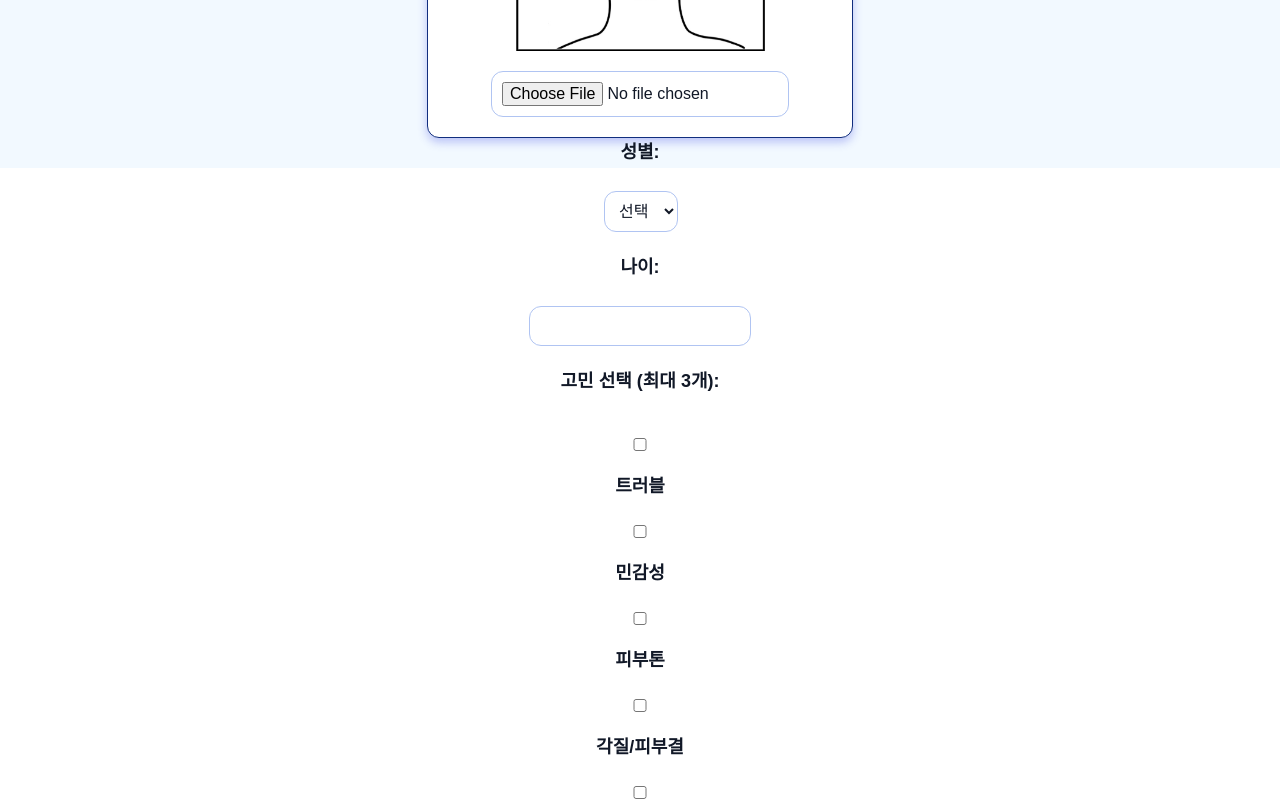
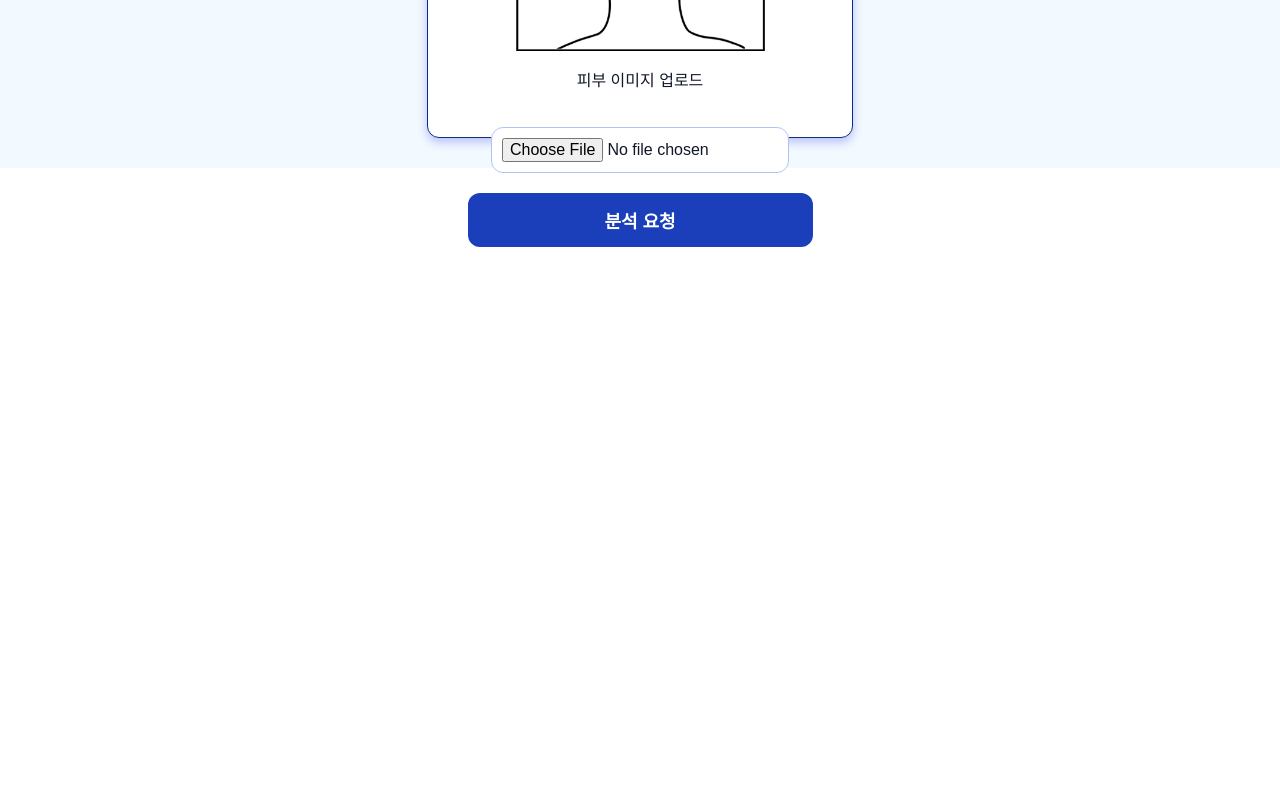
Before and after one commit to sunjin092/front, a React (Create React App) app: page /stepone in a window 1280 px wide. Shown: the part 660-1461 px from the top of the page. After the commit the page ends 907 px from the top, so only its background shows below. Built offline with nearby package versions, Linux system fonts and the light colour scheme; a web font is replaced by a local one.

Commit message:
feat: 사용자 입력값 추가 (성별, 나이, 고민 선택 UI)

```diff
--- a/src/components/ImageUploader.tsx
+++ b/src/components/ImageUploader.tsx
@@ -1,12 +1,27 @@
-import React, { useState } from 'react';
-import { useNavigate } from 'react-router-dom';
+import React, { useState, useEffect } from 'react';
+import { useNavigate, useLocation } from 'react-router-dom';
 
 const ImageUploader: React.FC = () => {
   const [selectedFile, setSelectedFile] = useState<File | null>(null);
   const [gender, setGender] = useState('');
-  const [age, setAge] = useState<number | ''>('');
+  const [age, setAge] = useState<number>(0);
   const [selectedConcerns, setSelectedConcerns] = useState<string[]>([]);
   const navigate = useNavigate();
+  const location = useLocation();
+
+  useEffect(() => {
+    // StepOne 페이지에서 전달된 사용자 입력값 가져오기
+    const state = location.state as {
+      gender: string;
+      age: number;
+      concerns: string[];
+    };
+    if (state) {
+      setGender(state.gender);
+      setAge(state.age);
+      setSelectedConcerns(state.concerns);
+    }
+  }, [location.state]);
 
   const handleFileChange = (e: React.ChangeEvent<HTMLInputElement>) => {
     if (e.target.files && e.target.files.length > 0) {
@@ -14,19 +29,9 @@ const ImageUploader: React.FC = () => {
     }
   };
 
-  const handleConcernChange = (value: string) => {
-    if (selectedConcerns.includes(value)) {
-      setSelectedConcerns(selectedConcerns.filter(c => c !== value));
-    } else if (selectedConcerns.length < 3) {
-      setSelectedConcerns([...selectedConcerns, value]);
-    } else {
-      alert('고민은 최대 3개까지 선택 가능합니다.');
-    }
-  };
-
   const handleUpload = async () => {
     if (!selectedFile || !gender || !age) {
-      alert('이미지, 성별, 나이를 모두 입력해주세요.');
+      alert('이미지, 성별, 나이 정보가 누락되었습니다.');
       return;
     }
 
@@ -57,35 +62,8 @@ const ImageUploader: React.FC = () => {
 
   return (
     <div className='ImageUpload-box'>
+      <p>피부 이미지 업로드</p>
       <input id="file-upload" type="file" accept="image/*" onChange={handleFileChange} />
-
-      <div>
-        <label>성별:</label>
-        <select value={gender} onChange={(e) => setGender(e.target.value)}>
-          <option value="">선택</option>
-          <option value="여">여</option>
-          <option value="남">남</option>
-        </select>
-      </div>
-
-      <div>
-        <label>나이:</label>
-        <input type="number" value={age} onChange={(e) => setAge(Number(e.target.value))} />
-      </div>
-
-      <div>
-        <label>고민 선택 (최대 3개):</label><br />
-        {['트러블', '민감성', '피부톤', '각질/피부결', '자외선 차단', '유기농'].map((concern) => (
-          <label key={concern}>
-            <input
-              type="checkbox"
-              checked={selectedConcerns.includes(concern)}
-              onChange={() => handleConcernChange(concern)}
-            />
-            {concern}
-          </label>
-        ))}
-      </div>
 
       <button type="button" onClick={handleUpload}>
         분석 요청
```
